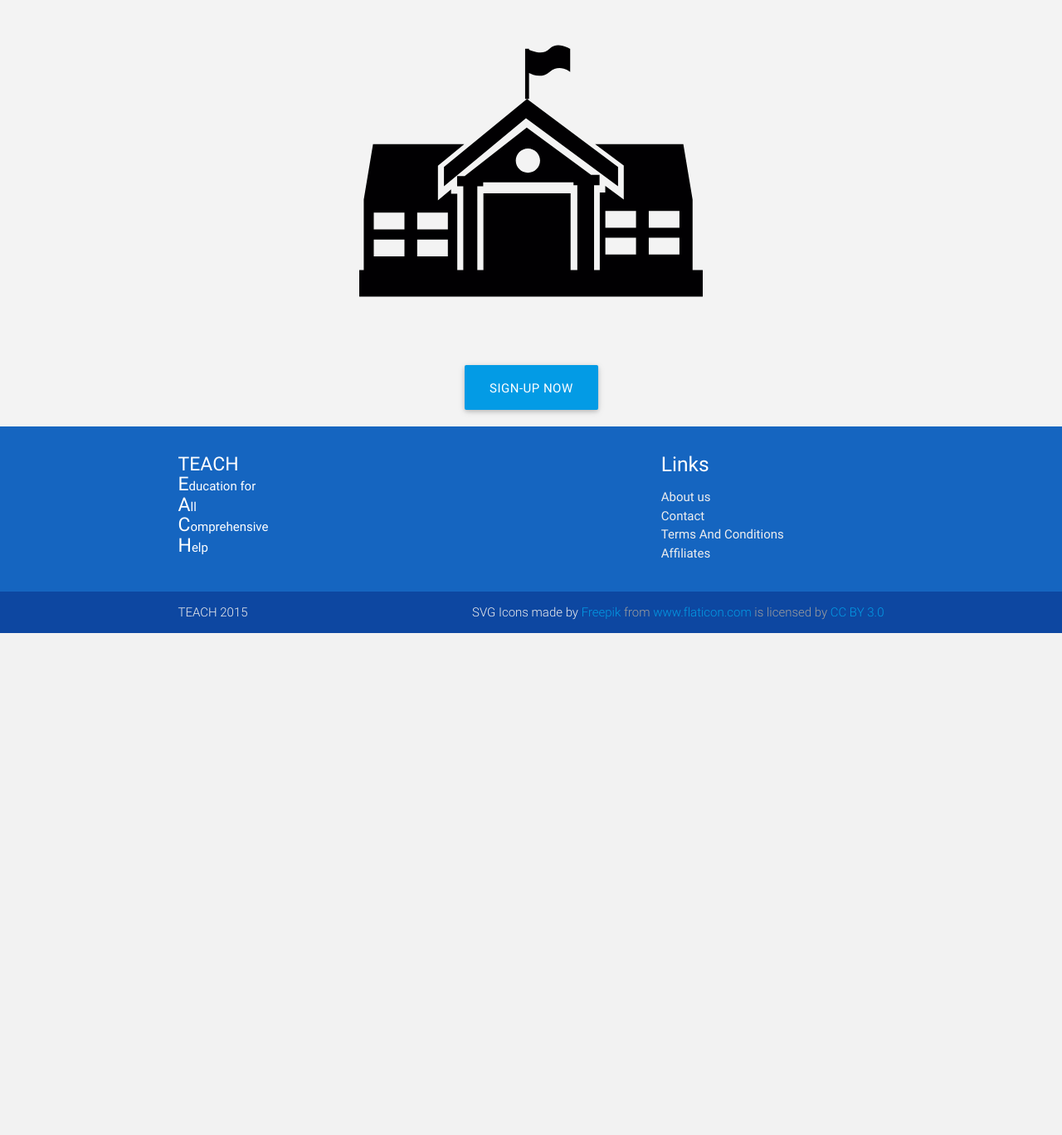
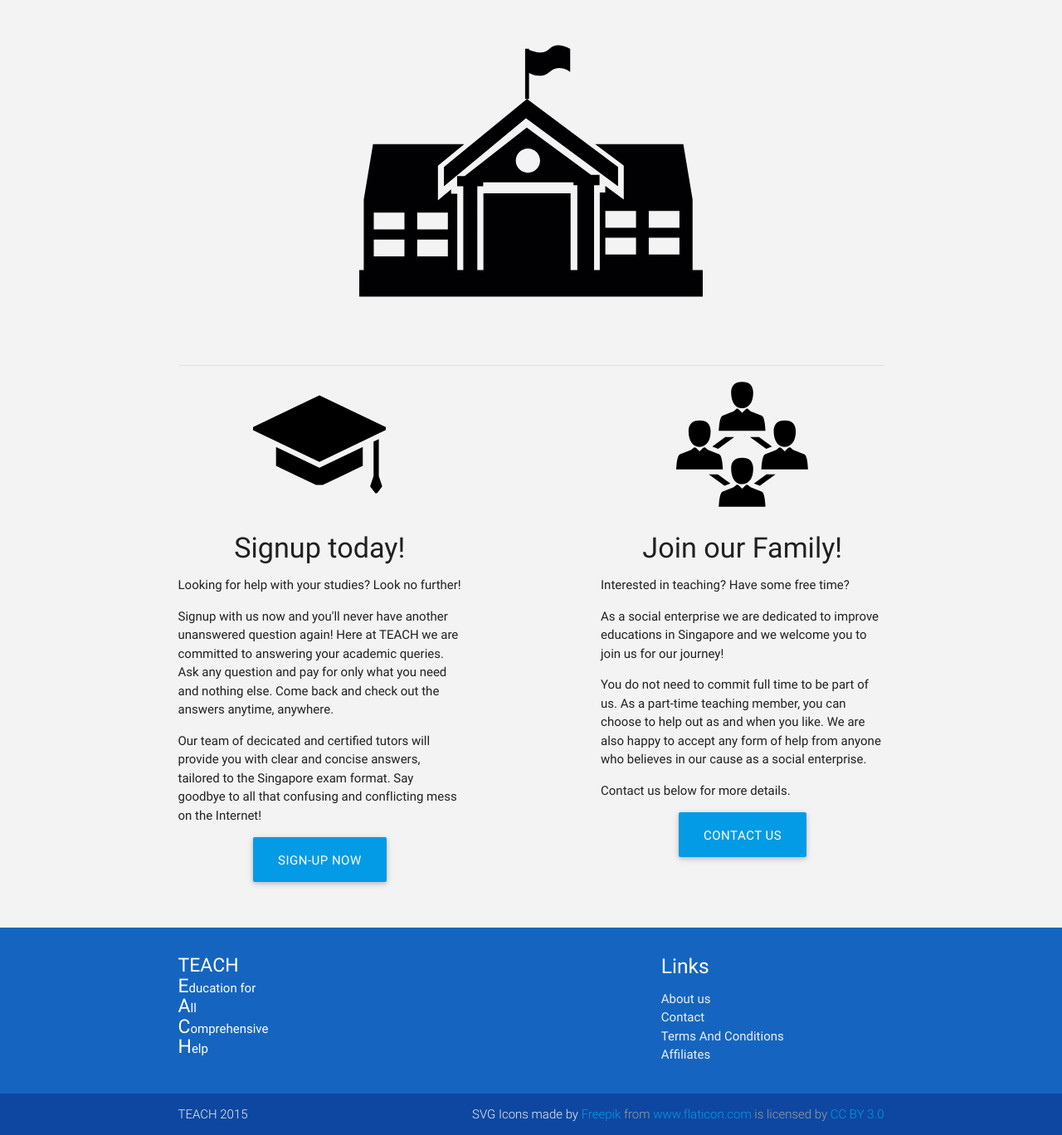
Before and after one commit to yichenshen/TEACH, a PHP site: page / in a window 1280 px wide. Shown: the part 191-1559 px from the top of the page at 83% size. Before the commit the page ends 954 px from the top, so only its background shows below. Run offline with PHP 8.4, Linux system fonts and the light colour scheme.

Commit message:
Update index page
Added in introductions for signups and contact.

Signed-off-by: Shen Yichen <2007.yichen@gmail.com>

```diff
--- a/source/layouts/index.layout.php
+++ b/source/layouts/index.layout.php
@@ -1,13 +1,72 @@
 <div class="container">
   <div class="center">
     <h1>Welcome to TEACH</h1>
+
     <div class="row">
       <div class="col s6 offset-s3">
         <img src="/resources/images/school1.svg">
       </div>
     </div>
-    <center>
-    	<a class="waves-effect waves-light btn-large light-blue darken-1" href="/pages/account/signup.php">Sign-up Now</a>
-    </center>
+
+    <div class="divider"></div>
+
+    <div class="row section">
+      <div class="col s12 m5">
+
+          <div class="row">
+            <div class="col offset-s3 s6">
+              <img src="/resources/images/general.svg" style="width:100%">
+            </div>
+          </div>
+
+          <h4>Signup today!</h4>
+
+          <div class="left-align">
+            <p>
+              Looking for help with your studies? Look no further!
+            </p>
+
+            <p>
+              Signup with us now and you'll never have another unanswered question again! Here at TEACH we are committed to answering your academic queries.
+              Ask any question and pay for only what you need and nothing else. Come back and check out the answers anytime, anywhere.
+            </p>
+
+            <p>
+              Our team of decicated and certified tutors will provide you with clear and concise answers, tailored to the Singapore exam format.
+              Say goodbye to all that confusing and conflicting mess on the Internet!
+            </p>
+          </div>
+
+          <a class="waves-effect waves-light btn-large light-blue darken-1" href="/pages/account/signup.php">Sign-up Now</a>
+      </div>
+
+      <div class="col s12 offset-m2 m5">
+         <div class="row">
+            <div class="col offset-s3 s6">
+              <img src="/resources/images/network.svg" style="width:100%">
+            </div>
+          </div>
+
+          <h4>Join our Family!</h4>
+
+          <div class="left-align">
+            <p>
+              Interested in teaching? Have some free time?
+            </p>
+            <p>
+              As a social enterprise we are dedicated to improve educations in Singapore and we welcome you to join us for our journey!
+            </p>
+            <p>
+              You do not need to commit full time to be part of us. As a part-time teaching member, you can choose to help out as and when you like.
+              We are also happy to accept any form of help from anyone who believes in our cause as a social enterprise.
+            </p>
+            <p>
+              Contact us below for more details.
+            </p>
+          </div>
+
+          <a class="waves-effect waves-light btn-large light-blue darken-1" href="#">Contact Us</a>
+      </div>
+    </div>
   </div>
 </div>
```
Also changed, not shown: source/resources/images/network.svg (added).
